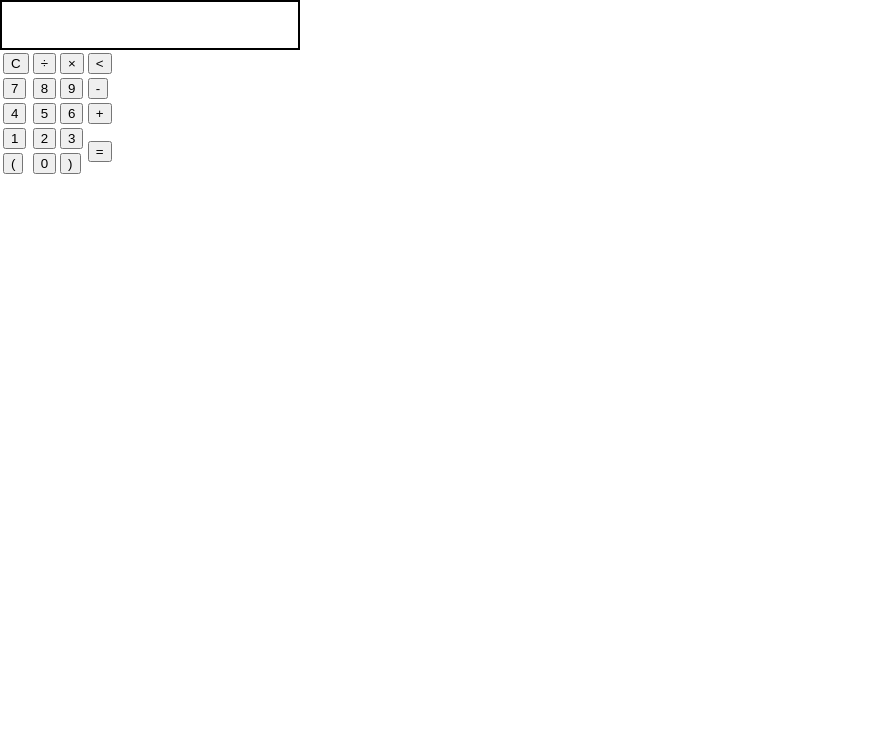
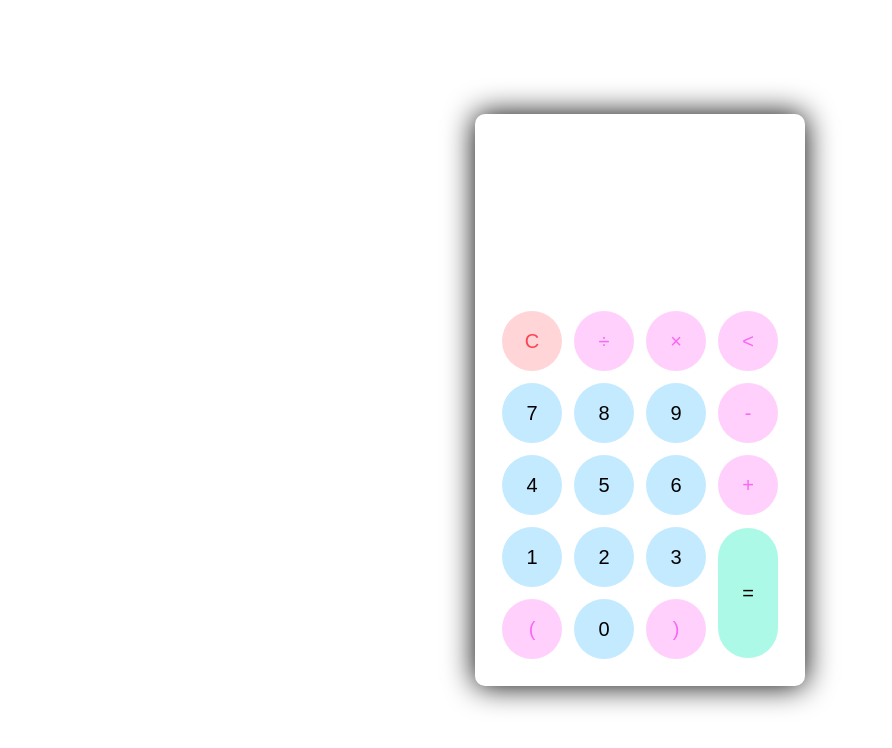
Before and after one commit to ultrapotros/Calculator, a plain HTML site: page index.html in a window 1280 px wide. Shown: the whole page, without its empty margins (0-892 px from the left). Drawn offline with Linux system fonts and the light colour scheme.

Commit message:
Update styles.css

```diff
--- a/styles.css
+++ b/styles.css
@@ -1,33 +1,102 @@
-
-html {
+* {
+    padding: 0;
+    margin: 0;
     box-sizing: border-box;
-    margin: 0;
+    outline: 0;
+    transition: all 0.5s ease;
 }
 
-*,
-*::before,
-*::after {
-    box-sizing: inherit;
+body {
+    font-family: sans-serif;
 }
-body {
-    margin: 0;
-    min-height: 100vh;
+
+a {
+    text-decoration: none;
+    color: #fff;
 }
-#container {
-    padding: 2vh 20vh;
-    margin:auto;
+
+
+
+.container {
+    height: 100vh;
+    width: 100vw;
+    display: grid;
+    place-items: center;
 }
+
+.calculator {
+    position: relative;
+    height: auto;
+    width: auto;
+    padding: 20px;
+    border-radius: 10px;
+    box-shadow: 0 0 30px #000;
+}
+
+
+
 #display {
-    width:300px;
-    height: 50px;
-    border: 2px solid black;
+    margin: 0 10px;
+    height: 150px;
+    width: auto;
+    max-width: 270px;
+    display: flex;
+    align-items: flex-end;
+    justify-content: flex-end;
+    font-size: 30px;
+    margin-bottom: 20px;
+    overflow-x: scroll;
+  }
+
+#display::-webkit-scrollbar {
+    display: block;
+    height: 3px;
 }
-#keys {
-    display: grid;
-    grid-template-columns: repeat(4, 1fr);
-    max-width: 300px;
-    height:300px;
+
+button {
+    height: 60px;
+    width: 60px;
+    border: 0;
+    border-radius: 30px;
+    margin: 5px;
+    font-size: 20px;
+    cursor: pointer;
+    transition: all 200ms ease;
 }
-#zero {
-    grid-column: 1 / 3;
+
+button:hover {
+    transform: scale(1.1);
 }
+
+button#equal {
+    height: 130px;
+}
+
+
+.calculator {
+    background-color: #fff;
+}
+
+.calculator #display {
+    color: #0a1e23;
+}
+
+.calculator button#clear {
+    background-color: #ffd5d8;
+    color: #fc4552;
+}
+
+.calculator button.number {
+    background-color: #c3eaff;
+    color: #000000;
+}
+
+.calculator button.operator {
+    background-color: #ffd0fb;
+    color: #f967f3;
+  }
+
+  .calculator button.equal {
+    background-color: #adf9e7;
+    color: #000;
+  }
```
